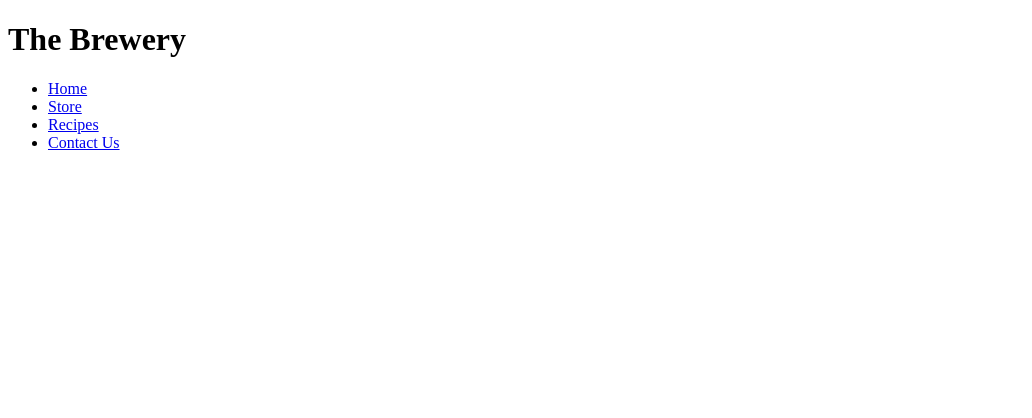
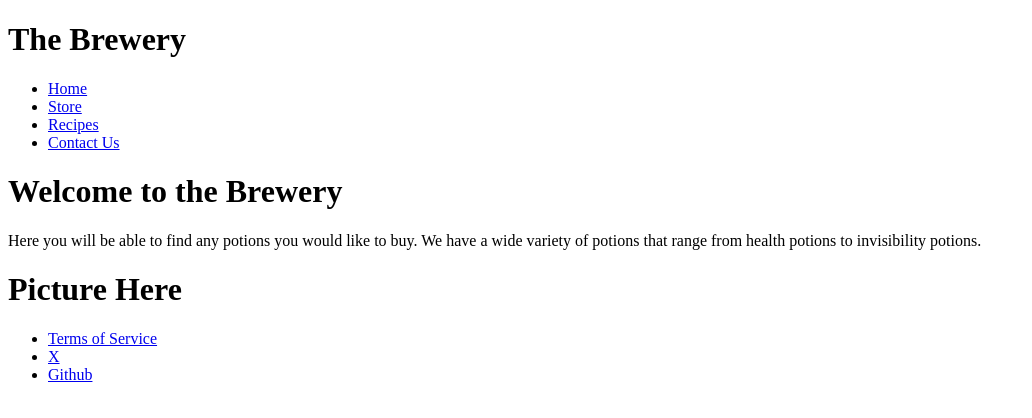
Before and after one commit to katon1/The-Brewery, a plain HTML site: page Front_End/pages/index.html in a window 1280 px wide. Shown: the whole page, without its empty margins (0-1032 px from the left). Drawn offline with Linux system fonts and the light colour scheme.

Commit message:
Update on some html

```diff
--- a/Front_End/pages/index.html
+++ b/Front_End/pages/index.html
@@ -19,6 +19,21 @@
         </nav>
     </header>
 
+    <h1> Welcome to the Brewery </h1>
+
+    <p> Here you will be able to find any potions you would like to buy. We have a wide variety of potions that range from health potions to invisibility potions.</p>
+
+    <!-- Insert potion animation here-->
+    <h1>Picture Here</h1>
 
 
+
+
+
+    <!-- Bottom part of the website -->
+    <ul>
+        <li><a href ="#">Terms of Service</a></li>
+        <li><a href ="#">X</a></li>
+        <li><a href ="#">Github</a></li>
+    </ul>
 </body>
```
